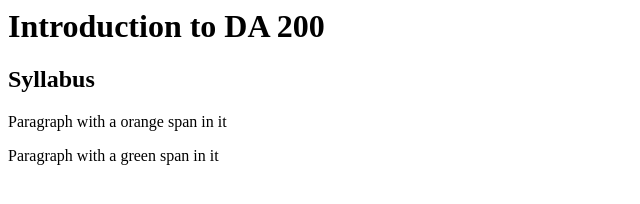
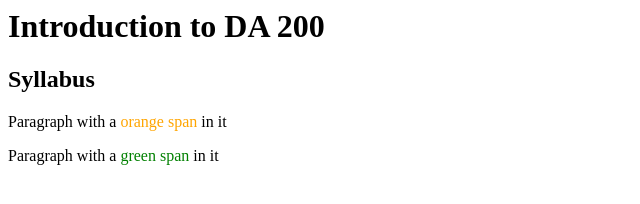
Before and after one commit to tieuh1/tieuh1.github.io, a plain HTML site: page index.html in a window 1280 px wide. Shown: the whole page, without its empty margins (0-640 px from the left). Drawn offline with Linux system fonts and the light colour scheme.

Commit message:
Update index.html

```diff
--- a/index.html
+++ b/index.html
@@ -2,8 +2,8 @@
   <head>
     <title>Hello World</title>
     <style>
-      .blue { color:orange; }
-      .red { color:green; }
+      .orange { color:orange; }
+      .green { color:green; }
     </style>
   </head>
   <body>
```
